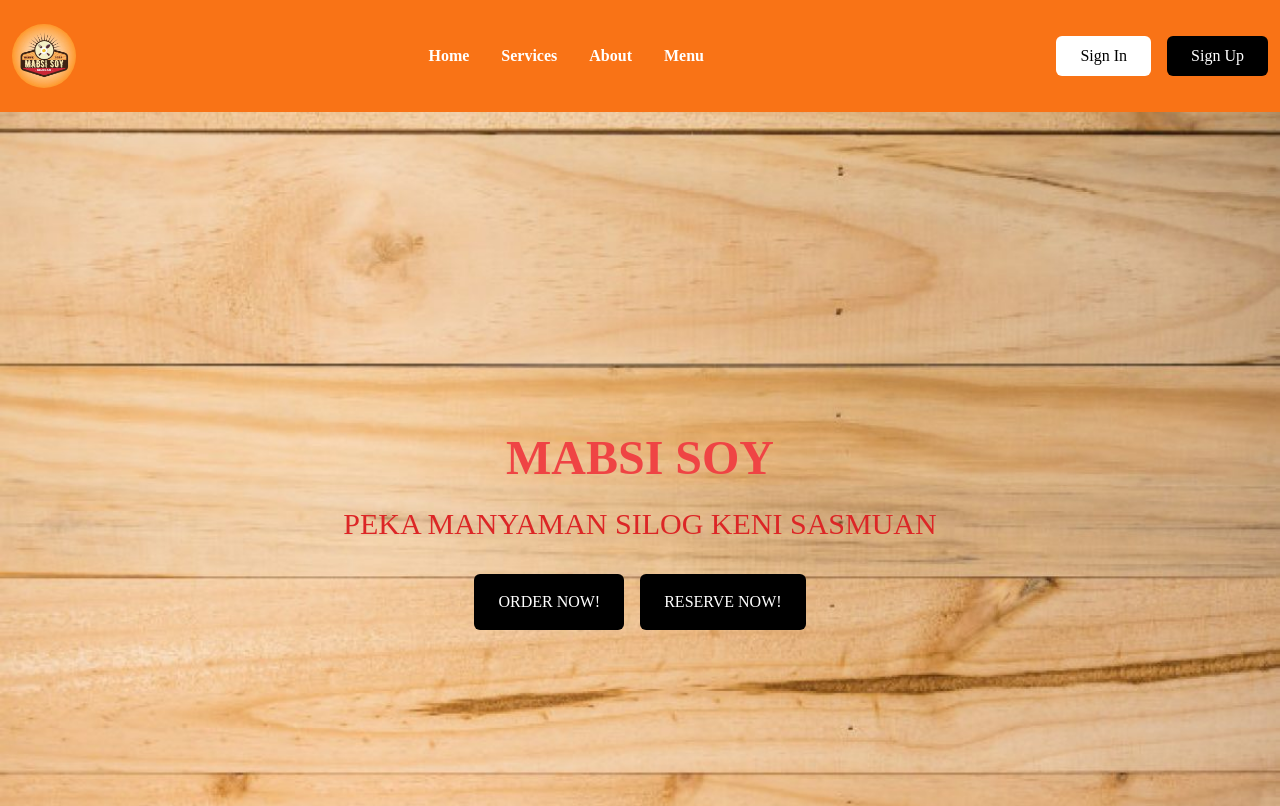
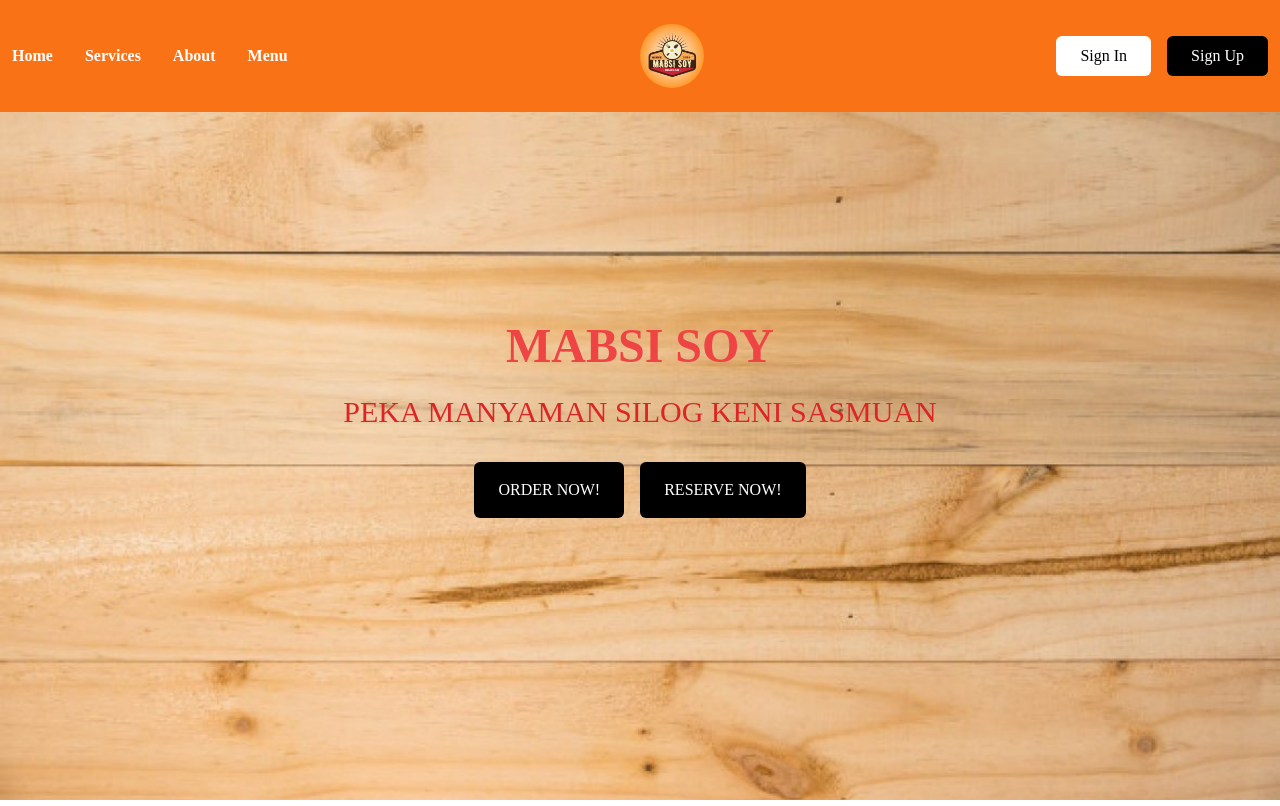
Before and after one commit to CJBSazon/react-app, a React (Vite) app: page / in a window 1280 px wide. Shown: the top 806 px of the page. Built offline with nearby package versions, Linux system fonts and the light colour scheme.

Commit message:
Fix paths for GitHub Pages deployment

```diff
--- a/src/components/Nav.tsx
+++ b/src/components/Nav.tsx
@@ -2,17 +2,17 @@ import React from 'react';
 
 function BasicExample() {
   return (
-    <nav className="bg-orange-500">
+    <nav className="bg-orange-500 fixed w-full">
       <div className="container mx-auto flex justify-between items-center py-4">
-        <a href="#home" className="text-2xl font-bold">
-          <img className="w-16 rounded-full" src="/src/assets/img/logo.jpg" alt="Mabsi Soy" />
-        </a>
         <div className="hidden md:flex space-x-8">
           <a href="#home" className="text-white text-base font-bold">Home</a>
           <a href="#services" className="text-white text-base font-bold">Services</a>
           <a href="#about" className="text-white text-base font-bold">About</a>
           <a href="#menu" className="text-white text-base font-bold">Menu</a>
         </div>
+        <a href="#home" className="text-2xl font-bold">
+          <img className="w-16 rounded-full" src="/src/assets/img/logo.jpg" alt="Mabsi Soy" />
+        </a>
         <div className="hidden md:flex space-x-4">
           <a href="#sign-in" className="bg-white text-black px-4 py-2 rounded-md">Sign In</a>
           <a href="#sign-up" className="bg-black text-white px-4 py-2 rounded-md">Sign Up</a>
--- a/vite.config.ts
+++ b/vite.config.ts
@@ -2,5 +2,6 @@ import { defineConfig } from 'vite';
 import react from '@vitejs/plugin-react';
 
 export default defineConfig({
+  base: '/react-app/',
   plugins: [react()],
 });
```
